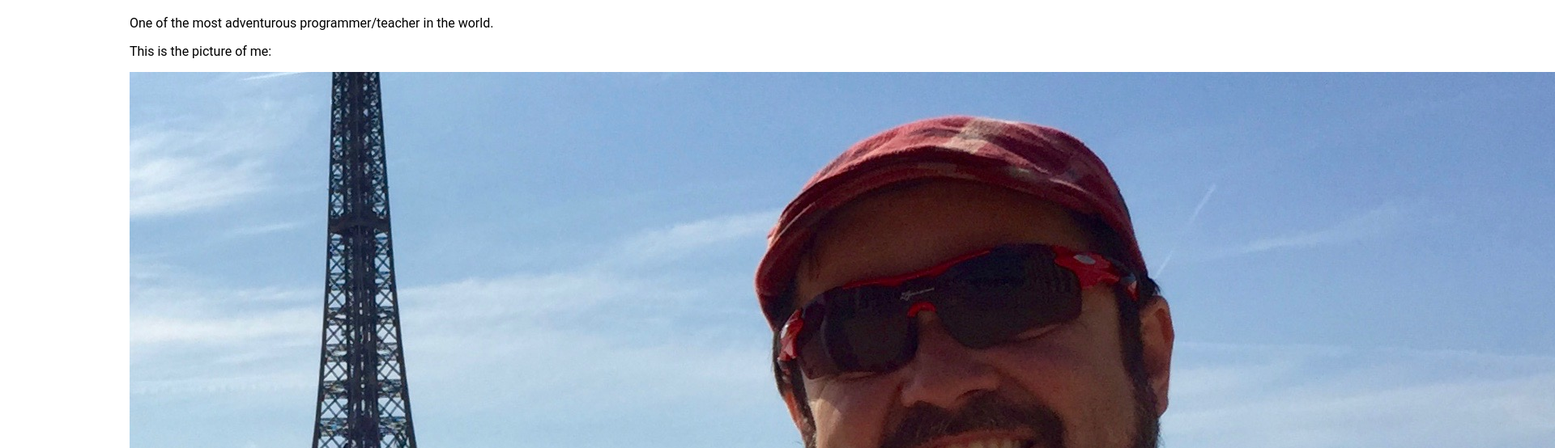
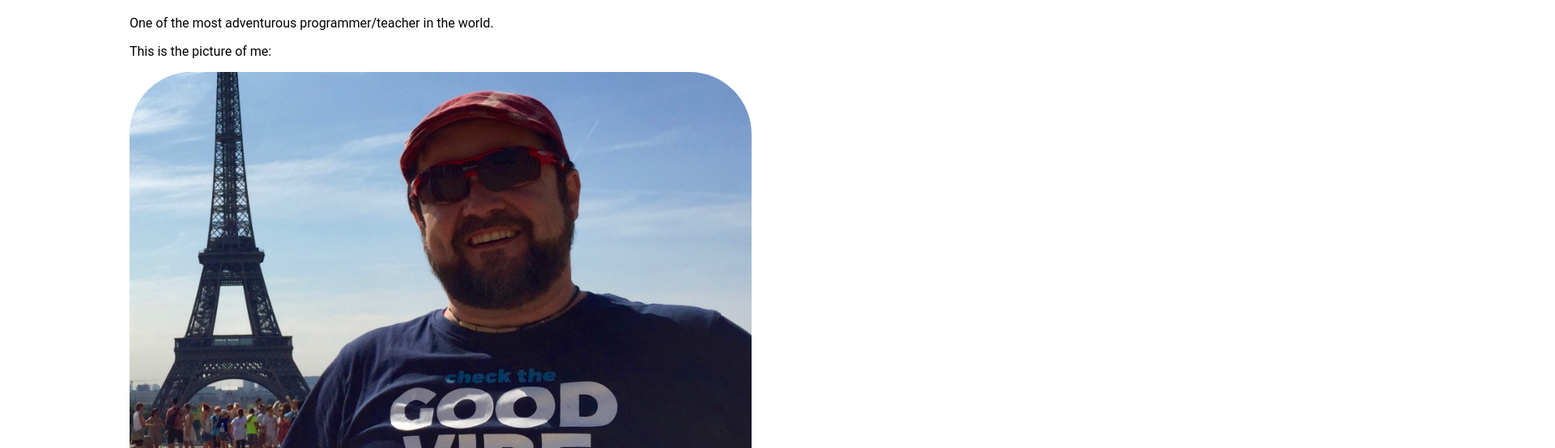
Before and after one commit to pepe/final-project-frontend-2017, a plain HTML site: page pepe.html in a window 1280 px wide. Shown: the part 62-616 px from the top of the page at 81% size, 1920 px wide, since content can reach past the window. Drawn offline with Linux system fonts and the light colour scheme.

Commit message:
Add style for the image

```diff
--- a/styles.css
+++ b/styles.css
@@ -3,3 +3,8 @@ body {
     margin: 0 auto;
     font-family: Roboto;
 }
+
+img {
+    width: 80%;
+    border-radius: 10%;
+}
```
